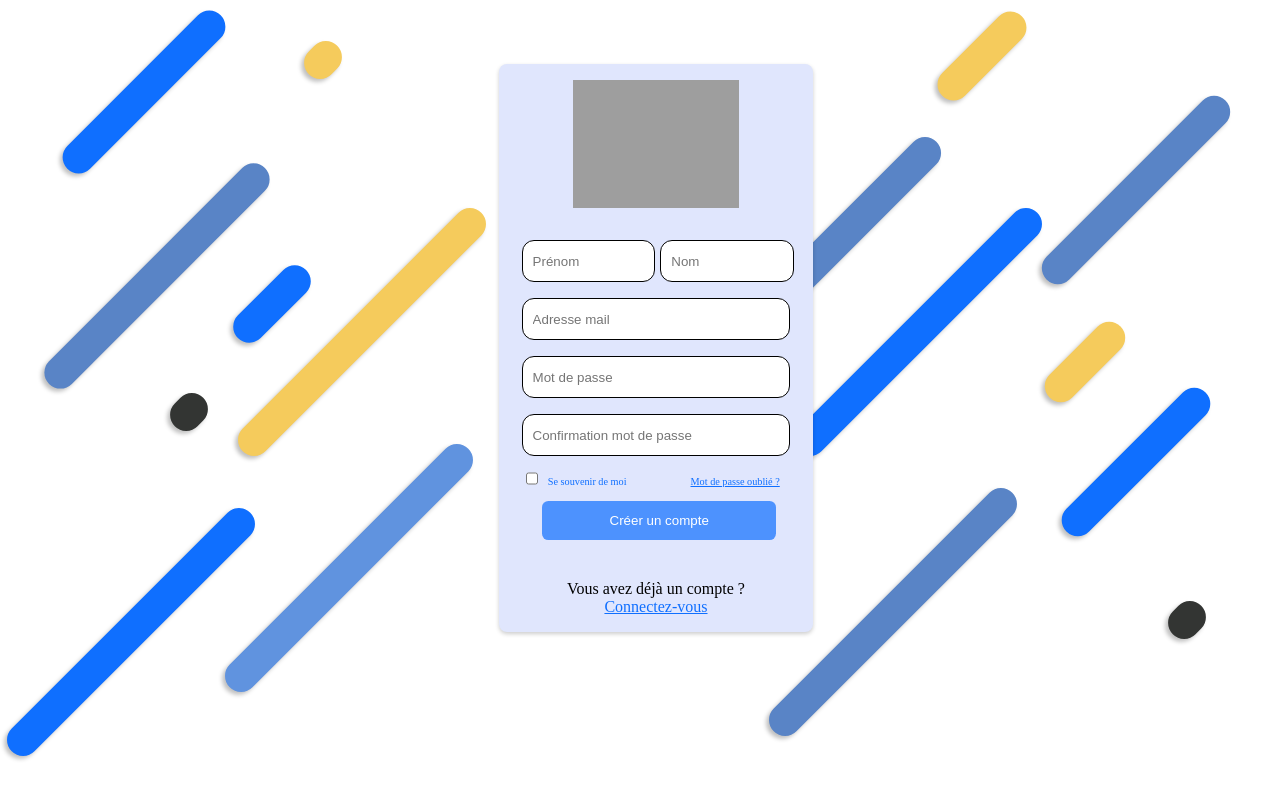
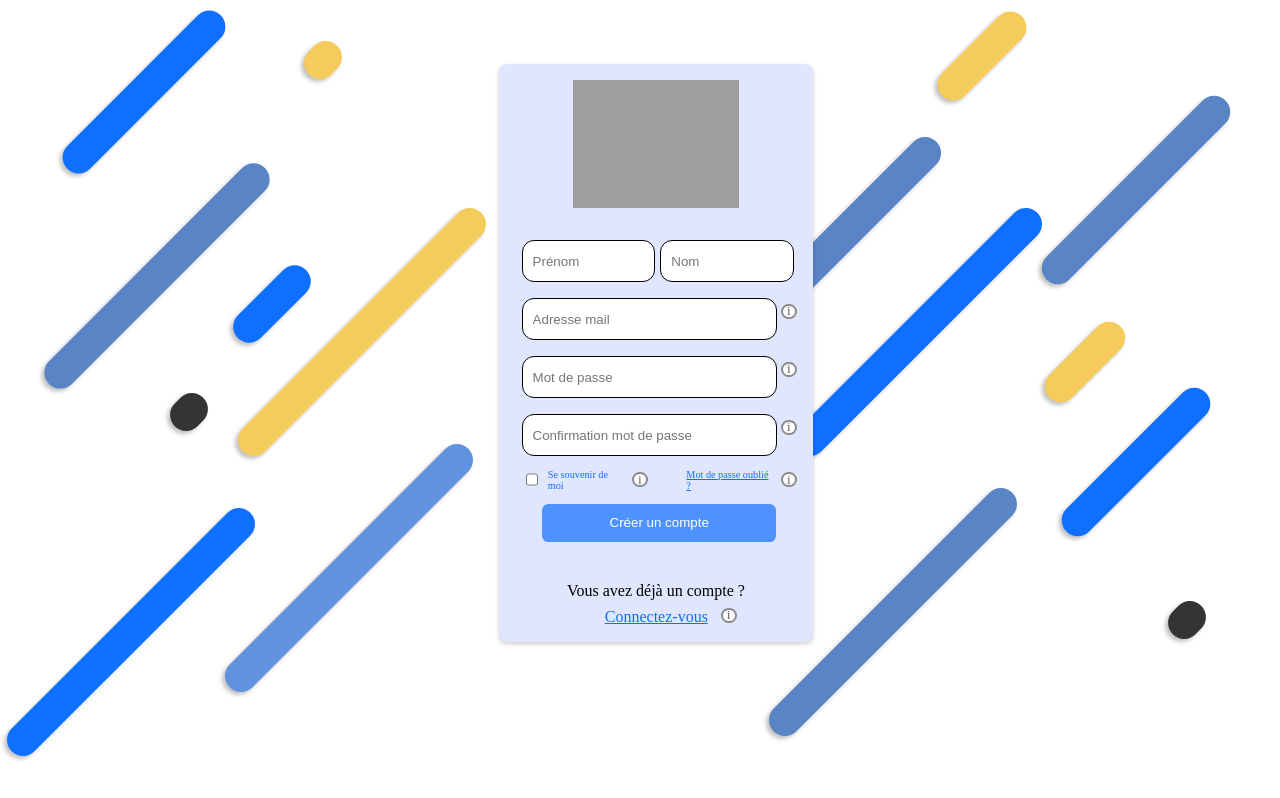
Before and after one commit to Exaderma/website, a React (Vite) app: page /register in a window 1280 px wide. Built offline with nearby package versions, Linux system fonts and the light colour scheme; grey boxes are pictures that could not be loaded.

Commit message:
[ADD] popup for all pages register and login

```diff
--- a/src/App.css
+++ b/src/App.css
@@ -12,8 +12,8 @@
 }
 
 .popover-button {
-  width: 1vw;
-  height: 2vh;
+  width: 15px;
+  height: 15px;
   border: 2px solid #8b8b8b;
   border-radius: 50px;
   background-color: #fff;
@@ -23,6 +23,5 @@
   justify-content: center;
   align-items: center;
   text-align: center;
-  text-decoration: none;
   color: #636363;
 }
--- a/src/Pages/Login.tsx
+++ b/src/Pages/Login.tsx
@@ -91,7 +91,7 @@ function LoginPage() {
             <label htmlFor="rememberMe" style={{ color: "#0F6FFF", fontSize: "0.8vw", marginLeft: "0.5vw", marginRight: "0.5vw" }}>Se souvenir de moi</label>
             <Popup content="Cocher cette case pour rester connecté" />
             <a href="#" style={{ color: "#0F6FFF", fontSize: "0.8vw", textAlign: "start", marginLeft: "3vw", marginRight: "0.5vw" }}>Mot de passe oublié ?</a>
-            <Popup content="Cliquez ici pour recevoir un mail qui servira a réinitialiser votre mot de passe" />
+            <Popup content="Cliquer ici pour recevoir un mail qui servira à réinitialiser votre mot de passe" />
           </div>
           <div style={{ marginTop: "1vw", marginLeft: "auto", display: "block", textAlign: "center" }}>
             <button type="submit" style={{ width: "85%", height: "3vw", backgroundColor: "#0F6FFFB2", color: "#FFFFFF", borderRadius: "0.5vw", border: "none" }}>Se connecter</button>
@@ -101,7 +101,7 @@ function LoginPage() {
           Vous n'avez pas de compte ?
           <div style={{ marginTop: "1vh", marginLeft: "7vw", display: "flex", textAlign: "center" }}>
             <a href="/register" style={{ color: "#0F6FFF", marginRight: "1vw" }}>Créer un compte</a>
-            <Popup content="Cliquez ici pour créer un compte" />
+            <Popup content="Cliquer ici pour créer un compte si vous n'en avez pas" />
           </div>
         </div>
       </Card>
--- a/src/Pages/LoginPro.tsx
+++ b/src/Pages/LoginPro.tsx
@@ -106,7 +106,7 @@ function LoginPagePro() {
             <label htmlFor="rememberMe" style={{ color: "#0F6FFF", fontSize: "0.8vw", marginLeft: "0.5vw", marginRight: "0.5vw" }}>Se souvenir de moi</label>
             <Popup content="Cocher cette case pour rester connecté" />
             <a href="#" style={{ color: "#0F6FFF", fontSize: "0.8vw", textAlign: "start", marginLeft: "3vw", marginRight: "0.5vw" }}>Mot de passe oublié ?</a>
-            <Popup content="Cliquez ici pour recevoir un mail qui servira à réinitialiser votre mot de passe" />
+            <Popup content="Cliquer ici pour recevoir un mail qui servira à réinitialiser votre mot de passe" />
           </div>
           <div style={{ marginTop: "1vw", marginLeft: "auto", display: "block", textAlign: "center" }}>
             <button type="submit" style={{ width: "85%", height: "3vw", backgroundColor: "#0F6FFFB2", color: "#FFFFFF", borderRadius: "0.5vw", border: "none" }}>Se connecter</button>
@@ -116,7 +116,7 @@ function LoginPagePro() {
           Vous n'avez pas de compte ?
           <div style={{ marginTop: "1vh", marginLeft: "7vw", display: "flex", textAlign: "center" }}>
             <a href="/register" style={{ color: "#0F6FFF", marginRight: "1vw" }}>Créer un compte</a>
-            <Popup content="Cliquez ici pour créer un compte" />
+            <Popup content="Cliquez ici pour créer un compte si vous n'en avez pas" />
           </div>
         </div>
       </Card>
--- a/src/Pages/Register.tsx
+++ b/src/Pages/Register.tsx
@@ -5,6 +5,8 @@ import Card from '../components/Card';
 import { useNavigate } from 'react-router-dom';
 import axios from 'axios';
 import { useState } from 'react';
+import Background from '../components/Background';
+import Popup from '../components/Popup';
 
 interface FormValues {
   firstName: string;
@@ -70,24 +72,7 @@ function RegisterPage() {
 
   return (
     <div className="LoginPage" style={{ background: "#FFFFFF", width: "100%", height: "100%" }}>
-      <Box />
-      <Box style={{ '--box-left': '26%', '--box-right': '71.5%', '--box-top': '50%', '--box-bottom': '8%', '--box-background': '#6093DF' }} />
-      <Box style={{ '--box-left': '13.5%', '--box-right': '84%', '--box-top': '49%', '--box-bottom': '46%', '--box-background': '#333533' }} />
-      <Box style={{ '--box-left': '20%', '--box-right': '77.5%', '--box-top': '32%', '--box-bottom': '56%', '--box-background': '#0F6FFF' }} />
-      <Box style={{ '--box-left': '27%', '--box-right': '70.5%', '--box-top': '20.5%', '--box-bottom': '37.5%', '--box-background': '#F5CB5C' }} />
-      <Box style={{ '--box-left': '11%', '--box-right': '86.5%', '--box-top': '15.5%', '--box-bottom': '46.5%', '--box-background': '#5984C6' }} />
-      <Box style={{ '--box-left': '70.5%', '--box-right': '27%', '--box-top': '20.5%', '--box-bottom': '37.5%' }} />
-      <Box style={{ '--box-left': '10%', '--box-right': '87.5%', '--box-top': '-2%', '--box-bottom': '75%' }} />
-      <Box style={{ '--box-left': '24%', '--box-right': '73.5%', '--box-top': '5%', '--box-bottom': '90%', '--box-background': '#F5CB5C' }} />
-      <Box style={{ '--box-left': '65.5%', '--box-right': '32%', '--box-top': '13.5%', '--box-bottom': '57.5%', '--box-background': '#5984C6' }} />
-      <Box style={{ '--box-left': '75.5%', '--box-right': '22%', '--box-top': '0%', '--box-bottom': '86%', '--box-background': '#F5CB5C' }} />
-      <Box style={{ '--box-left': '68.5%', '--box-right': '29%', '--box-top': '55.5%', '--box-bottom': '2.5%', '--box-background': '#5984C6' }} />
-      <Box style={{ '--box-left': '91.5%', '--box-right': '6%', '--box-top': '75%', '--box-bottom': '20%', '--box-background': '#333533' }} />
-      <Box style={{ '--box-left': '87.5%', '--box-right': '10%', '--box-top': '45.5%', '--box-bottom': '30%' }} />
-      <Box style={{ '--box-left': '83.5%', '--box-right': '14%', '--box-top': '39%', '--box-bottom': '48.5%', '--box-background': '#F5CB5C' }} />
-      <Box style={{ '--box-left': '87.5%', '--box-right': '10%', '--box-top': '8%', '--box-bottom': '60.5%', '--box-background': '#5984C6' }} />
-
-
+      <Background />
 
       <Card
         backgroundColor="#E0E6FD"
@@ -106,23 +91,30 @@ function RegisterPage() {
           <label>
             <input className='form' type="text" name="lastName" value={formValues.lastName} placeholder="Nom" style={{ width: "9.5vw" }} onChange={handleInputChange} />
           </label>
-          <br />
+          <div style={{ display: 'flex', justifyContent: 'space-between', alignItems: 'center' }}>
             <label>
-            <input className='form' type="email" name="email" value={formValues.email} placeholder="Adresse mail" style={{ marginTop: "2vh", width: "20vw" }} onChange={handleInputChange} />
+              <input className='form' type="email" name="email" value={formValues.email} placeholder="Adresse mail" style={{ marginTop: "2vh", width: "19vw" }} onChange={handleInputChange} />
             </label>
-          <br />
+            <Popup content="Veuillez entrer une adresse mail valide" />
+          </div>
+          <div style={{ display: 'flex', justifyContent: 'space-between', alignItems: 'center' }}>
             <label>
-            <input className='form' type="password" name="password" value={formValues.password} placeholder="Mot de passe" style={{ marginTop: "2vh",width: "20vw" }} onChange={handleInputChange} />
+              <input className='form' type="password" name="password" value={formValues.password} placeholder="Mot de passe" style={{ marginTop: "2vh",width: "19vw" }} onChange={handleInputChange} />
             </label>
-          <br />
+            <Popup content="Veuillez entrer un mot de passe qui permettra de vous connecter" />
+          </div>
+          <div style={{ display: 'flex', justifyContent: 'space-between', alignItems: 'center' }}>
             <label>
-            <input className='form' type="password" name="confirmation" value={formValues.confirmation} placeholder="Confirmation mot de passe" style={{ marginTop: "2vh",width: "20vw" }} onChange={handleInputChange} />
+              <input className='form' type="password" name="confirmation" value={formValues.confirmation} placeholder="Confirmation mot de passe" style={{ marginTop: "2vh",width: "19vw" }} onChange={handleInputChange} />
             </label>
-          <br />
-          <div style={{ marginTop: "1vw", marginLeft: "auto", display: "block" }}>
+            <Popup content="Veuillez confirmer votre mot de passe pour éviter les erreurs de frappe" />
+          </div>
+          <div style={{ marginTop: "1vw", marginLeft: "auto",  display: 'flex', alignItems: 'center' }}>
             <input type="checkbox" id="rememberMe" name="rememberMe" value="rememberMe" style={{ width: "1vw", height: "1vw" }} />
-            <label htmlFor="rememberMe" style={{ color: "#0F6FFF", fontSize: "0.8vw", marginLeft: "0.5vw" }}>Se souvenir de moi</label>
-            <a href="#" style={{ color: "#0F6FFF", fontSize: "0.8vw", textAlign: "start", marginLeft: "5vw" }}>Mot de passe oublié ?</a>
+            <label htmlFor="rememberMe" style={{ color: "#0F6FFF", fontSize: "0.8vw", marginLeft: "0.5vw", marginRight: "0.5vw" }}>Se souvenir de moi</label>
+            <Popup content="Cocher cette case pour rester connecté" />
+            <a href="#" style={{ color: "#0F6FFF", fontSize: "0.8vw", textAlign: "start", marginLeft: "3vw", marginRight: "0.5vw" }}>Mot de passe oublié ?</a>
+            <Popup content="Cliquer ici pour recevoir un mail qui servira à réinitialiser votre mot de passe" />
           </div>
           <div style={{ marginTop: "1vw", marginLeft: "auto", display: "block", textAlign: "center" }}>
             <button type="submit" style={{ width: "85%", height: "3vw", backgroundColor: "#0F6FFFB2", color: "#FFFFFF", borderRadius: "0.5vw", border: "none" }}>Créer un compte</button>
@@ -130,8 +122,9 @@ function RegisterPage() {
         </form>
         <div style={{ marginTop: "5vh", marginLeft: "auto", display: "block", textAlign: "center" }}>
           Vous avez déjà un compte ?
-          <div>
-            <a href="/login" style={{ color: "#0F6FFF" }}>Connectez-vous</a>
+          <div style={{ marginTop: "1vh", marginLeft: "7vw", display: "flex", textAlign: "center" }}>
+            <a href="/login" style={{ color: "#0F6FFF", marginRight: "1vw"  }}>Connectez-vous</a>
+            <Popup content="Cliquez ici pour acceder a la page de connexion si vous avez déjà un compte" />
           </div>
         </div>
       </Card>
--- a/src/Pages/RegisterPro.tsx
+++ b/src/Pages/RegisterPro.tsx
@@ -5,6 +5,7 @@ import Card from '../components/Card';
 import { useNavigate } from 'react-router-dom';
 import axios from 'axios';
 import { useState } from 'react';
+import Popup from '../components/Popup';
 
 interface FormValues {
   firstName: string;
@@ -106,23 +107,30 @@ function RegisterPagePro() {
           <label>
             <input className='form' type="text" name="lastName" value={formValues.lastName} placeholder="Nom" style={{ width: "9.5vw" }} onChange={handleInputChange} />
           </label>
-          <br />
+          <div style={{ display: 'flex', justifyContent: 'space-between', alignItems: 'center' }}>
             <label>
-            <input className='form' type="email" name="email" value={formValues.email} placeholder="Adresse mail" style={{ marginTop: "2vh", width: "20vw" }} onChange={handleInputChange} />
+              <input className='form' type="email" name="email" value={formValues.email} placeholder="Adresse mail" style={{ marginTop: "2vh", width: "19vw" }} onChange={handleInputChange} />
             </label>
-          <br />
+            <Popup content="Veuillez entrer une adresse mail valide" />
+          </div>
+          <div style={{ display: 'flex', justifyContent: 'space-between', alignItems: 'center' }}>
             <label>
-            <input className='form' type="password" name="password" value={formValues.password} placeholder="Mot de passe" style={{ marginTop: "2vh",width: "20vw" }} onChange={handleInputChange} />
+              <input className='form' type="password" name="password" value={formValues.password} placeholder="Mot de passe" style={{ marginTop: "2vh",width: "19vw" }} onChange={handleInputChange} />
             </label>
-          <br />
+            <Popup content="Veuillez entrer un mot de passe qui permettra de vous connecter" />
+          </div>
+          <div style={{ display: 'flex', justifyContent: 'space-between', alignItems: 'center' }}>
             <label>
-            <input className='form' type="password" name="confirmation" value={formValues.confirmation} placeholder="Confirmation mot de passe" style={{ marginTop: "2vh",width: "20vw" }} onChange={handleInputChange} />
+              <input className='form' type="password" name="confirmation" value={formValues.confirmation} placeholder="Confirmation mot de passe" style={{ marginTop: "2vh",width: "19vw" }} onChange={handleInputChange} />
             </label>
-          <br />
-          <div style={{ marginTop: "1vw", marginLeft: "auto", display: "block" }}>
+            <Popup content="Veuillez confirmer votre mot de passe pour éviter les erreurs de frappe" />
+          </div>
+          <div style={{ marginTop: "1vw", marginLeft: "auto",  display: 'flex', alignItems: 'center' }}>
             <input type="checkbox" id="rememberMe" name="rememberMe" value="rememberMe" style={{ width: "1vw", height: "1vw" }} />
-            <label htmlFor="rememberMe" style={{ color: "#0F6FFF", fontSize: "0.8vw", marginLeft: "0.5vw" }}>Se souvenir de moi</label>
-            <a href="#" style={{ color: "#0F6FFF", fontSize: "0.8vw", textAlign: "start", marginLeft: "5vw" }}>Mot de passe oublié ?</a>
+            <label htmlFor="rememberMe" style={{ color: "#0F6FFF", fontSize: "0.8vw", marginLeft: "0.5vw", marginRight: "0.5vw" }}>Se souvenir de moi</label>
+            <Popup content="Cocher cette case pour rester connecté" />
+            <a href="#" style={{ color: "#0F6FFF", fontSize: "0.8vw", textAlign: "start", marginLeft: "3vw", marginRight: "0.5vw" }}>Mot de passe oublié ?</a>
+            <Popup content="Cliquer ici pour recevoir un mail qui servira a réinitialiser votre mot de passe" />
           </div>
           <div style={{ marginTop: "1vw", marginLeft: "auto", display: "block", textAlign: "center" }}>
             <button type="submit" style={{ width: "85%", height: "3vw", backgroundColor: "#0F6FFFB2", color: "#FFFFFF", borderRadius: "0.5vw", border: "none" }}>Créer un compte</button>
@@ -130,8 +138,9 @@ function RegisterPagePro() {
         </form>
         <div style={{ marginTop: "5vh", marginLeft: "auto", display: "block", textAlign: "center" }}>
           Vous avez déjà un compte ?
-          <div>
-            <a href="/pro/login" style={{ color: "#0F6FFF" }}>Connectez-vous</a>
+          <div style={{ marginTop: "1vh", marginLeft: "7vw", display: "flex", textAlign: "center" }}>
+            <a href="/login" style={{ color: "#0F6FFF", marginRight: "1vw"  }}>Connectez-vous</a>
+            <Popup content="Cliquer ici pour acceder a la page de connexion si vous avez déjà un compte" />
           </div>
         </div>
       </Card>
--- a/src/components/Popup.tsx
+++ b/src/components/Popup.tsx
@@ -3,6 +3,10 @@ import '../App.css';
 
 interface PopoverProps {
   content: React.ReactNode;
+}
+
+interface PopupProps {
+  onClick: () => void;
 }
 
 const Popup: React.FC<PopoverProps> = ({ content }) => {
```
Lines whose indentation alone changed are shown as unchanged.
